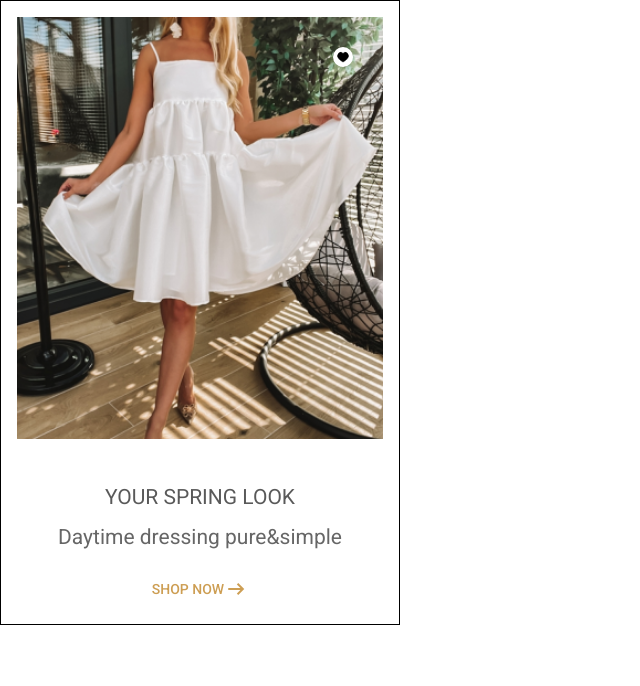
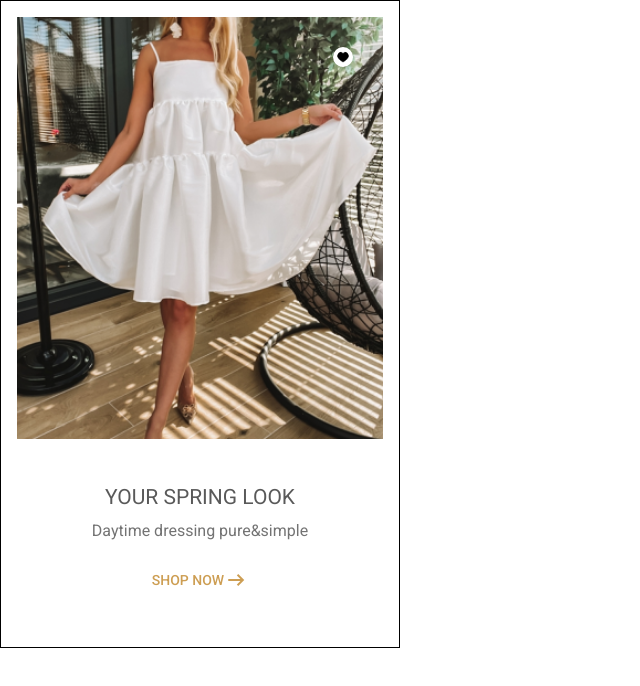
Before and after one commit to wiktord2000/fed-test-task, an Angular app in the folder angular-solution/: page / in a window 1280 px wide. Shown: the top 686 px of the page, without its empty margins (0-640 px from the left). Built offline with nearby package versions, Linux system fonts and the light colour scheme.

Commit message:
Add imgPosition input for CategoryCardComponent

```diff
--- a/angular-solution/src/app/category-card/category-card.component.html
+++ b/angular-solution/src/app/category-card/category-card.component.html
@@ -1,13 +1,7 @@
+<div class="container">
+  <ng-container *ngIf="imgPosition === 'top'; then image"></ng-container>
+
   <div class="content">
-  <div class="img-container">
-    <img
-      class="category-img"
-      [src]="category.imgURL"
-      [alt]="category.altText"
-    />
-    <img class="icon" src="assets/icons/heart.png" />
-  </div>
-
     <div class="title">{{ category.title }}</div>
     <div class="subtitle">{{ category.subtitle }}</div>
     <a [href]="category.href" target="_blank" class="link"
@@ -17,3 +11,17 @@
       </span></a
     >
   </div>
+
+  <ng-container *ngIf="imgPosition === 'bottom'; then image"></ng-container>
+
+  <ng-template #image>
+    <div class="img-container">
+      <img
+        class="category-img"
+        [src]="category.imgURL"
+        [alt]="category.altText"
+      />
+      <img class="icon" src="assets/icons/heart.png" />
+    </div>
+  </ng-template>
+</div>
--- a/angular-solution/src/app/category-card/category-card.component.scss
+++ b/angular-solution/src/app/category-card/category-card.component.scss
@@ -1,6 +1,6 @@
 @import "constants";
 
-.content {
+.container {
   text-align: center;
   padding: 16px;
   border: 1px black solid;
@@ -22,6 +22,16 @@
       padding: 4px;
       border-radius: 50%;
     }
+
+    .icon:hover {
+      background-color: $link-color;
+      transition-duration: 0.25s;
+      cursor: pointer;
+    }
+  }
+
+  .content {
+    padding-bottom: 2em;
   }
 
   .link {
--- a/angular-solution/src/app/category-card/category-card.component.ts
+++ b/angular-solution/src/app/category-card/category-card.component.ts
@@ -8,4 +8,5 @@ import { Category } from '../types';
 })
 export class CategoryCardComponent {
   @Input() category!: Category;
+  @Input() imgPosition: 'top' | 'bottom' = 'top';
 }
--- a/angular-solution/src/styles/_typography.scss
+++ b/angular-solution/src/styles/_typography.scss
@@ -6,10 +6,10 @@
 }
 
 .subtitle {
-  font-size: $title-font-size;
+  font-size: $subtitle-font-size;
   margin-top: 0.75em;
   margin-bottom: 0.5em;
-  color: rgba(0, 0, 0, 0.6);
+  color: rgba(0, 0, 0, 0.55);
 }
 
 .link {
```
Lines whose indentation alone changed are shown as unchanged.
